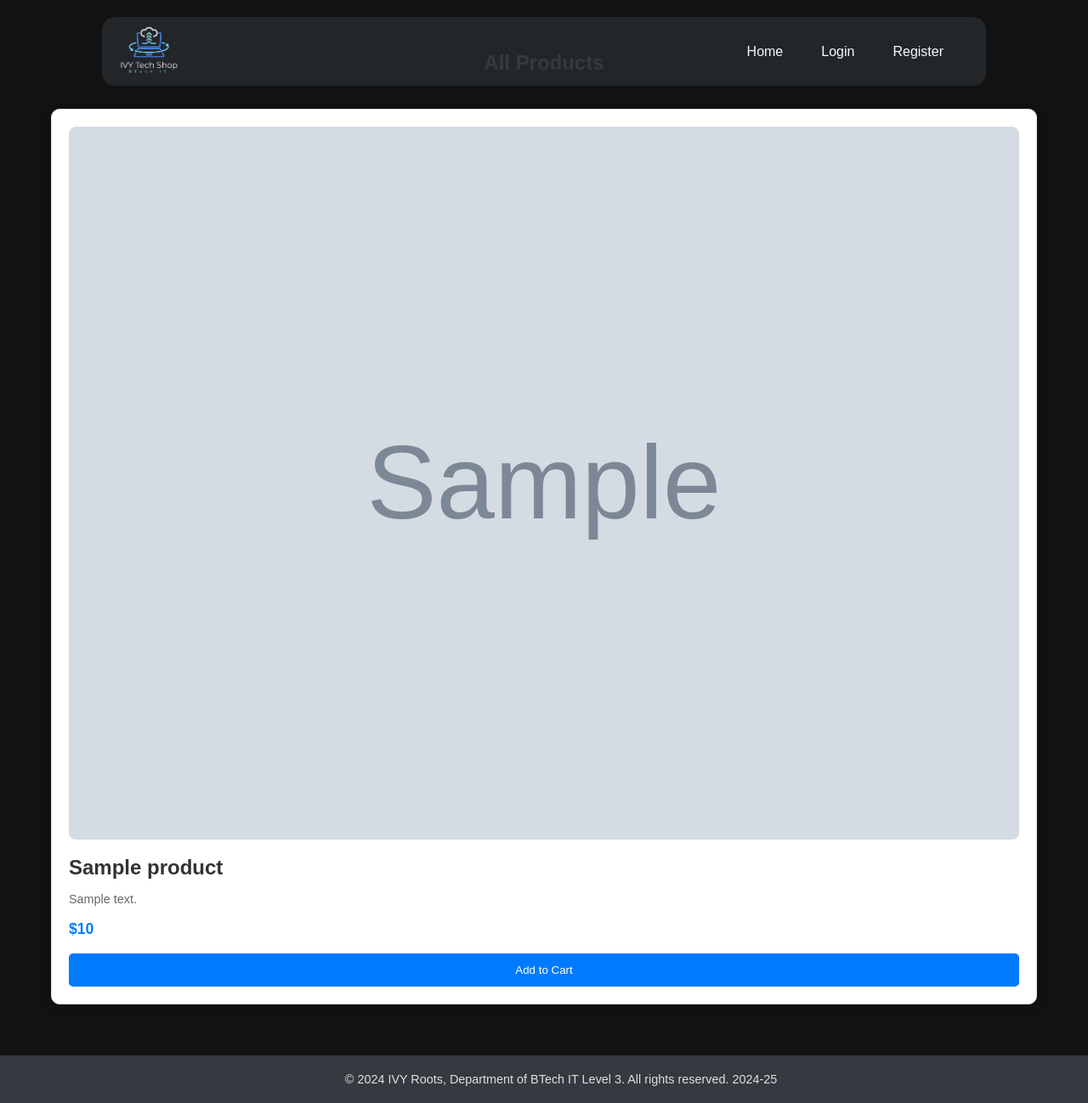
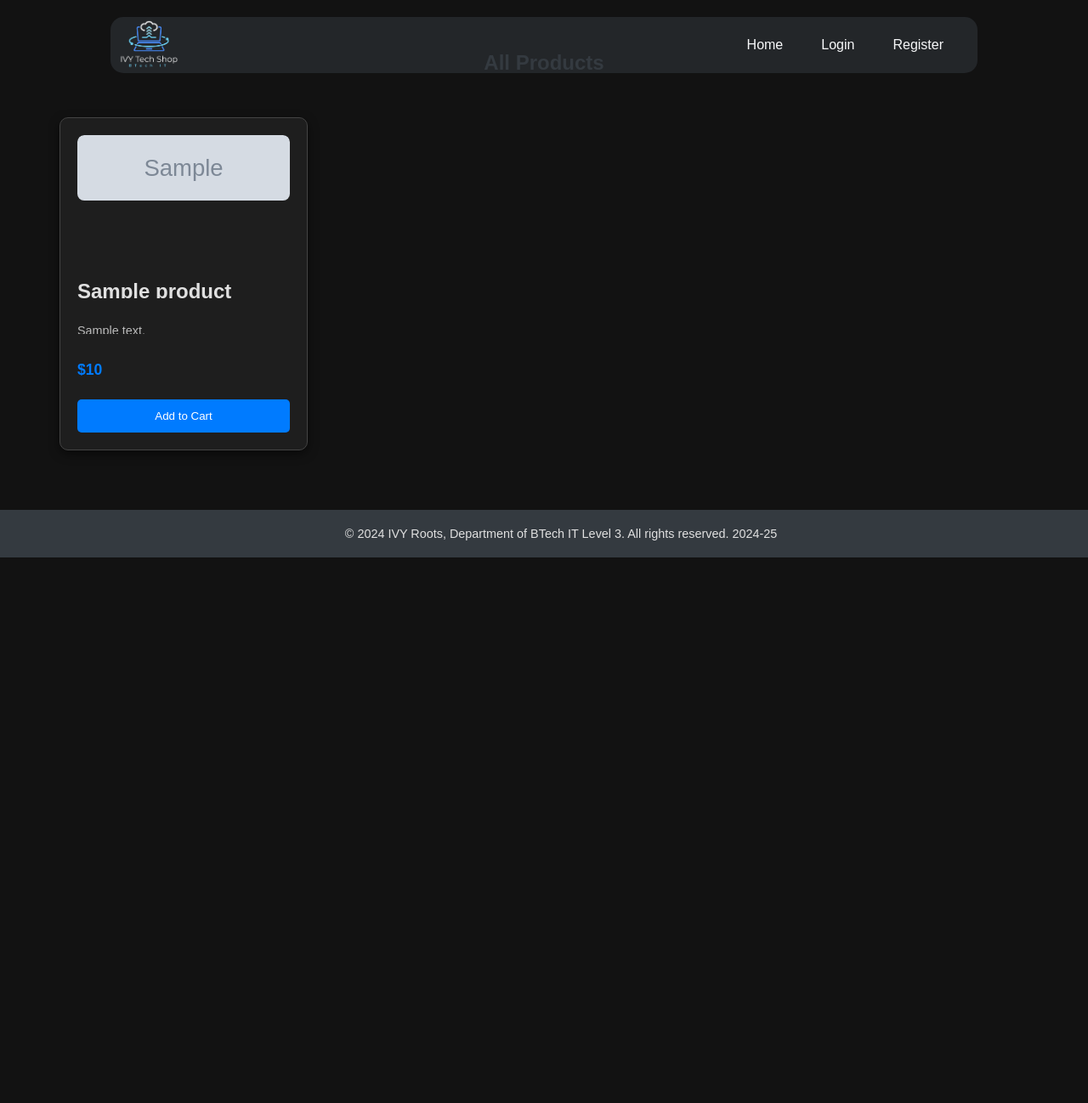
Before and after one commit to AlyanAkram/IvyEcomProject, a PHP site: page /products.php in a window 1280 px wide. Shown: the whole page at 85% size. After the commit the page ends 656 px from the top, so only its background shows below. Run offline with PHP 8.4, Linux system fonts and the light colour scheme; tables that the repository leaves empty or names only in its code hold one stand-in row (values such as "Sample post"); grey boxes marked "Sample" are stand-in pictures.

Commit message:
updated hero banner to redirect to products page

```diff
--- a/header.css
+++ b/header.css
@@ -3,7 +3,7 @@
   display: flex;
   align-items: center;
   justify-content: space-between;
-  padding: 10px 20px; /* Reduce padding for smaller height */
+  padding: 2.5px 10px; /* Reduce padding for smaller height */
   background-color: rgba(52, 58, 64, 0.5); /* Semi-transparent background */
   color: rgb(0, 0, 0);
   position: fixed;
--- a/index.php
+++ b/index.php
@@ -23,7 +23,7 @@ include 'db.php';
 <div class="hero-banner">
     <div class="hero-image"></div> <!-- Div for background image -->
     <div class="hero-overlay"> <!-- Dark overlay -->
-        <h1>Gear Up For The Future!</h1>
+        <a href="products.php" class='slogan'>Gear Up For The Future</a>
     </div>
 </div>
 
@@ -94,7 +94,6 @@ $(document).ready(function() {
     $('.product-slider').slick({
         slidesToShow: 4, // Show 4 products at a time on large screens
         slidesToScroll: 1,
-        infinite: true, // Allows infinite scrolling
         centerMode: false, // Disable center mode
         arrows: true, // Show arrows by default
         responsive: [
--- a/products.css
+++ b/products.css
@@ -17,64 +17,6 @@ h2 {
 .product-list {
   display: grid;
   grid-template-columns: repeat(auto-fit, minmax(300px, 1fr));
-  gap: 20px; /* Adjust gap as needed */
+  gap: 10px; /* Adjust gap as needed */
   padding: 20px; /* This should not exceed the body width */
 }
-
-.product-card {
-  position: relative;
-  border: 1px solid #e0e0e0;
-  border-radius: 10px;
-  padding: 20px;
-  background-color: white;
-  box-shadow: 0 4px 12px rgba(0, 0, 0, 0.1);
-  transition: transform 0.3s, box-shadow 0.3s;
-}
-
-.product-card:hover {
-  transform: translateY(-5px); /* Slight lift effect on hover */
-  box-shadow: 0 8px 16px rgba(0, 0, 0, 0.2);
-}
-
-.product-card img {
-  width: 100%; /* Make images responsive */
-  height: auto; /* Maintain aspect ratio */
-  border-radius: 8px; /* Rounded corners for images */
-}
-
-.product-card h3 {
-  font-size: 1.5em;
-  margin: 15px 0;
-  color: #333;
-}
-
-.product-card p {
-  color: #666;
-  font-size: 0.9em;
-}
-
-.product-card .price {
-  color: #007bff;
-  font-weight: bold;
-  font-size: 1.1em;
-}
-
-.product-card form {
-  margin-top: 10px;
-}
-
-.product-card input[type="submit"] {
-  display: block;
-  padding: 12px 0;
-  width: 100%;
-  background-color: #007bff;
-  color: white;
-  border: none;
-  border-radius: 5px;
-  cursor: pointer;
-  transition: background-color 0.3s;
-}
-
-.product-card input[type="submit"]:hover {
-  background-color: #0056b3; /* Change background color on hover */
-}
--- a/styles.css
+++ b/styles.css
@@ -42,3 +42,78 @@ footer p {
   font-weight: bold;
   color: #0056b3; /* Color for cart count */
 }
+/* Product Card Styles */
+.product-card {
+  margin: 10px; /* Add margin between cards */
+  border: 1px solid #444; /* Darker border */
+  border-radius: 10px;
+  padding: 20px;
+  background-color: #1e1e1e; /* Dark background for product cards */
+  box-shadow: 0 4px 12px rgba(0, 0, 0, 0.5); /* Darker shadow */
+  transition: transform 0.3s, box-shadow 0.3s;
+  width: 250px; /* Fixed width for product cards */
+  height: 350px; /* Fixed height for product cards */
+  display: flex;
+  flex-direction: column; /* Align content vertically */
+  justify-content: space-between; /* Space between elements */
+  overflow: hidden; /* Hide overflow for any excess content */
+}
+
+/* Product Image Styles */
+.product-card img {
+  width: 100%; /* Make images responsive */
+  height: 50%; /* Set fixed height for product images */
+  object-fit: cover; /* Cover the area without stretching */
+  border-radius: 8px; /* Add border radius to images */
+}
+
+.product-card:hover {
+  transform: translateY(-5px); /* Lift effect on hover */
+  box-shadow: 0 8px 20px rgba(0, 0, 0, 0.7);
+}
+
+/* Product Title Styles */
+.product-card h3 {
+  font-size: 1.5em; /* Set a uniform font size for the title */
+  margin: 15px 0;
+  color: #e0e0e0; /* Light text for product titles */
+  overflow: hidden; /* Hide overflow for the title */
+  text-overflow: ellipsis; /* Add ellipsis for overflow text */
+  white-space: nowrap; /* Prevent text from wrapping */
+}
+
+/* Product Description Styles */
+.product-card p {
+  color: #bbb; /* Lighter color for product descriptions */
+  font-size: 0.9em;
+  overflow: hidden; /* Hide overflow for the description */
+  text-overflow: ellipsis; /* Add ellipsis for overflow text */
+  white-space: nowrap; /* Prevent text from wrapping */
+  max-height: 50px; /* Limit height for the description */
+}
+
+.product-card .price {
+  color: #007bff; /* Price color */
+  font-weight: bold;
+  font-size: 1.1em;
+}
+
+.product-card form {
+  margin-top: 10px;
+}
+
+.product-card input[type="submit"] {
+  display: block;
+  padding: 12px 0;
+  width: 100%;
+  background-color: #007bff; /* Button background color */
+  color: white; /* Button text color */
+  border: none;
+  border-radius: 5px;
+  cursor: pointer;
+  transition: background-color 0.3s;
+}
+
+.product-card input[type="submit"]:hover {
+  background-color: #0056b3; /* Change background color on hover */
+}
```
Also changed, not shown: index.css (+10 -81 lines).
